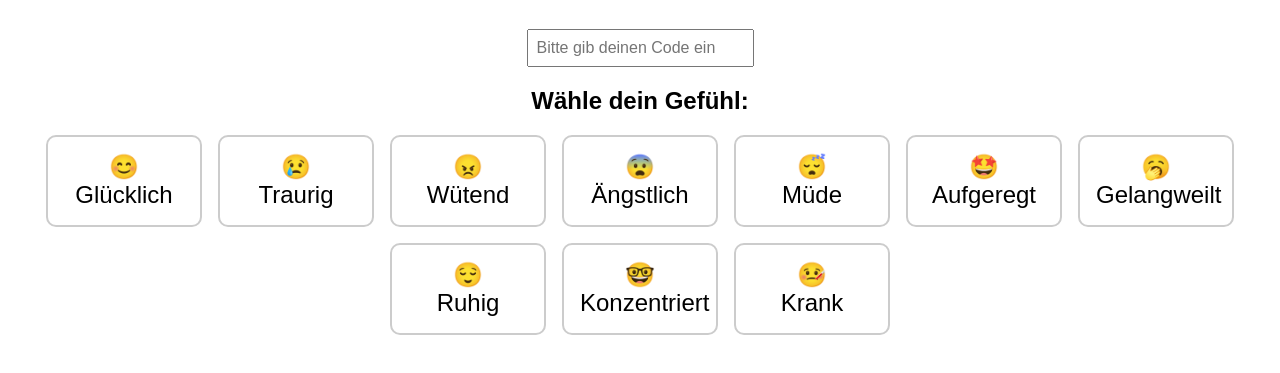
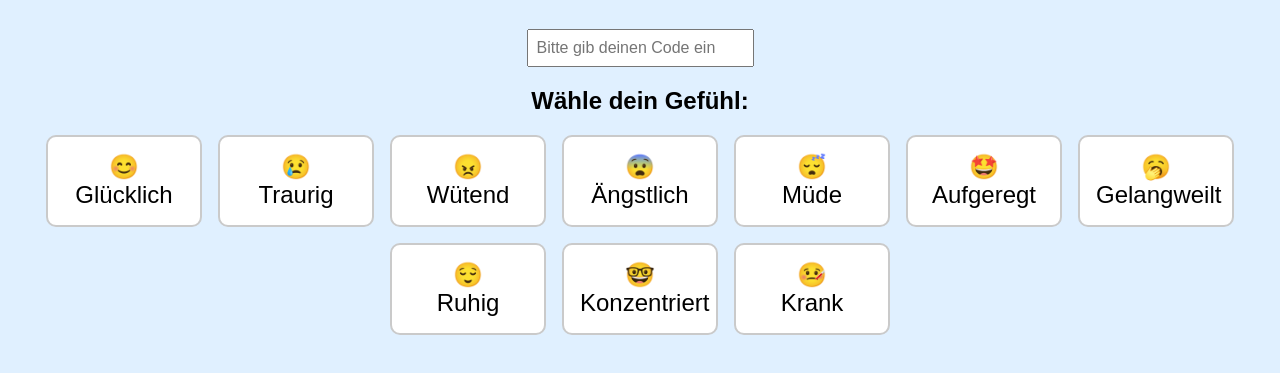
Before and after one commit to Lona15/Gefuehlsapp, a website: page public/index.html in a window 1280 px wide. Shown: the part 141-514 px from the top of the page. Drawn offline with Linux system fonts and the light colour scheme.

Commit message:
Hintergrundfarbe geändert

```diff
--- a/public/index.html
+++ b/public/index.html
@@ -1,5 +1,6 @@
 <!DOCTYPE html>
 <html lang="de">
+
 <head>
   <meta charset="UTF-8" />
   <meta name="viewport" content="width=device-width, initial-scale=1.0" />
@@ -10,6 +11,7 @@
       text-align: center;
       padding: 2rem;
     }
+
     .gefuehl-liste {
       display: flex;
       flex-wrap: wrap;
@@ -17,19 +19,23 @@
       gap: 1rem;
       margin-top: 1rem;
     }
+
     .gefuehl {
-      border: 2px solid #ccc;
+      border: 2px solid #cacaca;
       border-radius: 10px;
       padding: 1rem;
       width: 120px;
       cursor: pointer;
       font-size: 1.5rem;
       transition: all 0.2s ease;
+      background-color: #ffffff;
     }
+
     .gefuehl:hover {
       background: #f0f0f0;
       transform: scale(1.05);
     }
+
     #code {
       font-size: 1rem;
       padding: 0.5rem;
@@ -37,13 +43,15 @@
     }
   </style>
 </head>
-<body>
+
+<body class="kinderseite">
+  <link rel="stylesheet" href="style.css" />
   <h1>Wie fühlst du dich heute?</h1>
   <p>Gib deinen Code ein:</p>
   <input type="text" id="code" required placeholder="Bitte gib deinen Code ein" />
   <h2>Wähle dein Gefühl:</h2>
   <div class="gefuehl-liste" id="gefuehlListe"></div>
-
   <script src="script.js"></script>
 </body>
+
 </html>
--- a/public/style.css
+++ b/public/style.css
@@ -1,3 +1,11 @@
+body {
+  background-color: white; /* Standard für Adminseite */
+}
+
+body.kinderseite {
+  background-color: #e0f0ff; /* hellblauer Hintergrund Kinderseite*/
+}
+
 .highlight {
     background-color: #fadffa;  /* rosa Hintergrund */
     font-weight: bold;
```
Also changed, not shown: 1 other file.
